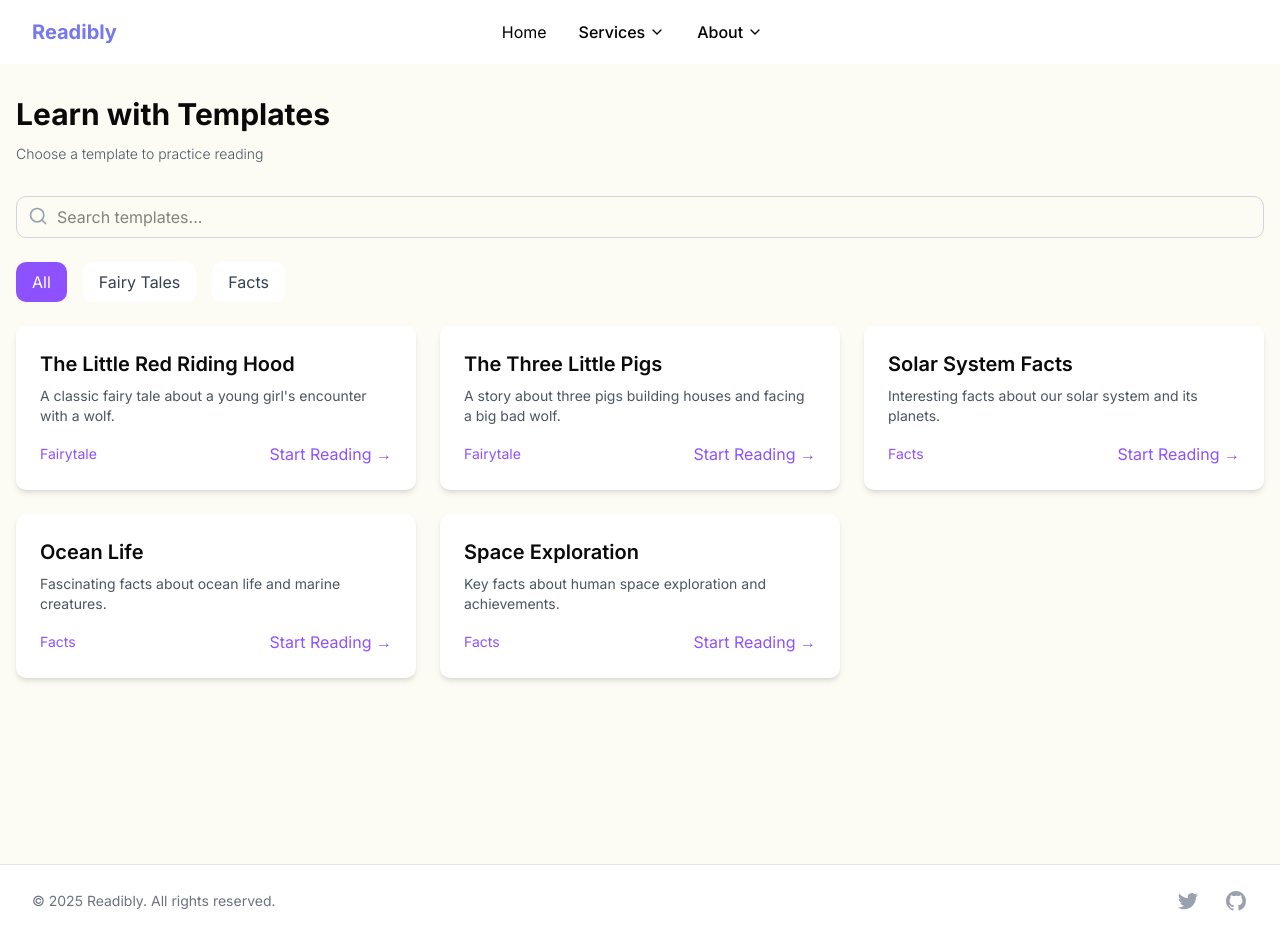
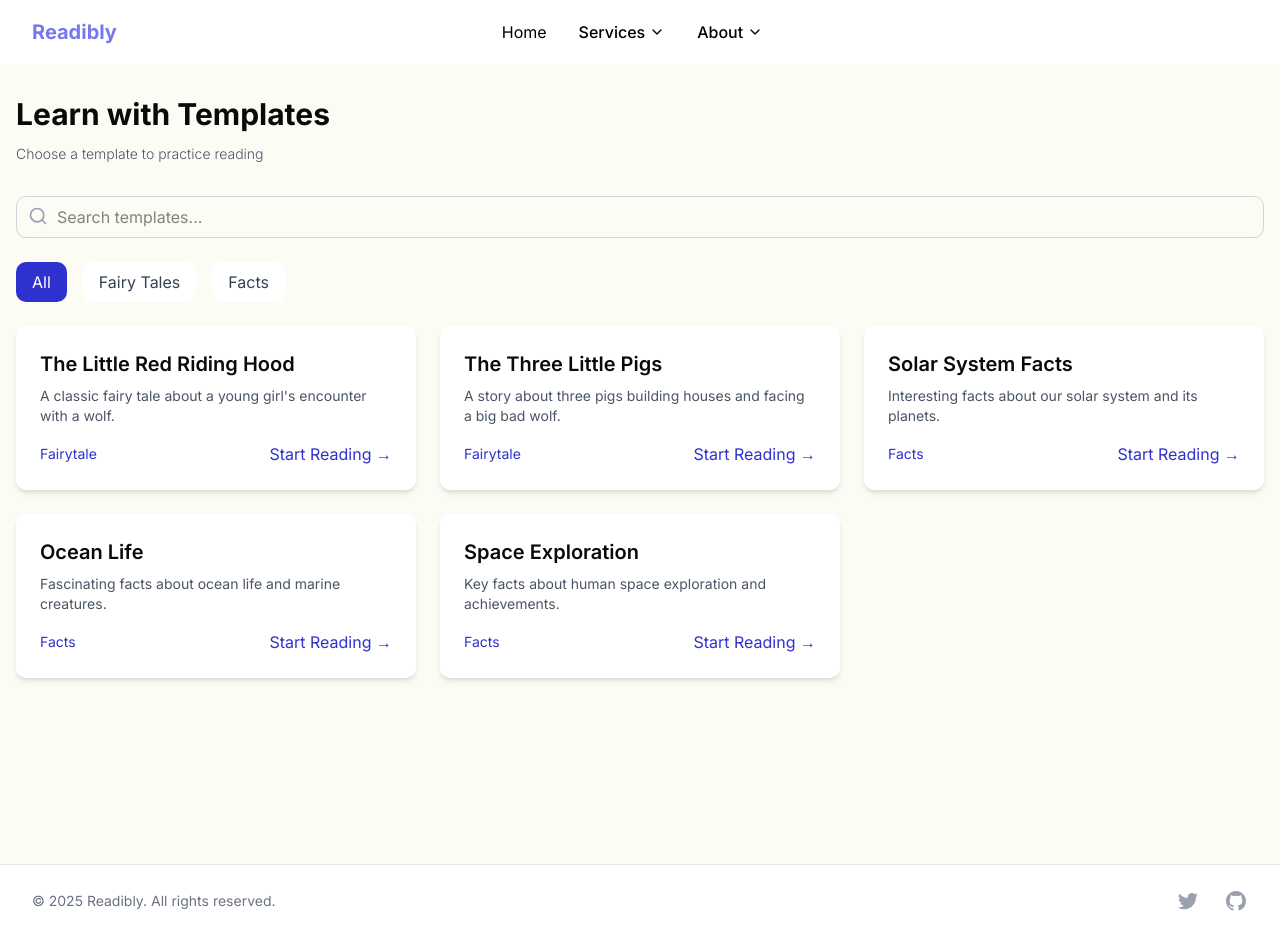
Before and after one commit to Readibly/readibly, a Next.js app in the folder frontend/: page /learn in a window 1280 px wide. Built offline with nearby package versions, Linux system fonts and the light colour scheme.

Commit message:
style: update button colors and text styles in LearnPage for improved visual consistency

```diff
--- a/frontend/src/app/learn/page.tsx
+++ b/frontend/src/app/learn/page.tsx
@@ -88,7 +88,7 @@ export default function LearnPage() {
             onClick={() => setSelectedCategory('all')}
             className={`px-4 py-2 rounded-lg ${
               selectedCategory === 'all'
-                ? 'bg-violet-500 text-white'
+                ? 'bg-[#2e31ce] text-white'
                 : 'bg-white text-gray-700 hover:bg-gray-50'
             }`}
           >
@@ -98,7 +98,7 @@ export default function LearnPage() {
             onClick={() => setSelectedCategory('fairytale')}
             className={`px-4 py-2 rounded-lg ${
               selectedCategory === 'fairytale'
-                ? 'bg-violet-500 text-white'
+                ? 'bg-[#2e31ce] text-white'
                 : 'bg-white text-gray-700 hover:bg-gray-50'
             }`}
           >
@@ -108,7 +108,7 @@ export default function LearnPage() {
             onClick={() => setSelectedCategory('facts')}
             className={`px-4 py-2 rounded-lg ${
               selectedCategory === 'facts'
-                ? 'bg-violet-500 text-white'
+                ? 'bg-[#2e31ce] text-white'
                 : 'bg-white text-gray-700 hover:bg-gray-50'
             }`}
           >
@@ -126,8 +126,8 @@ export default function LearnPage() {
               <h2 className="text-xl font-semibold mb-2">{template.title}</h2>
               <p className="text-sm text-gray-600 mb-4">{template.description}</p>
               <div className="flex items-center justify-between">
-                <span className="text-sm text-violet-500 capitalize">{template.category}</span>
-                <button className="text-violet-500 hover:text-violet-600">
+                <span className="text-sm text-[#2e31ce] capitalize">{template.category}</span>
+                <button className="text-[#2e31ce] hover:text-violet-600">
                   Start Reading →
                 </button>
               </div>
```
